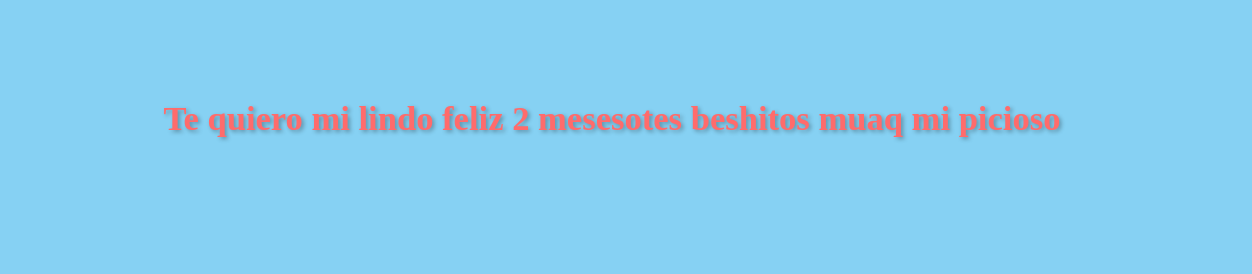
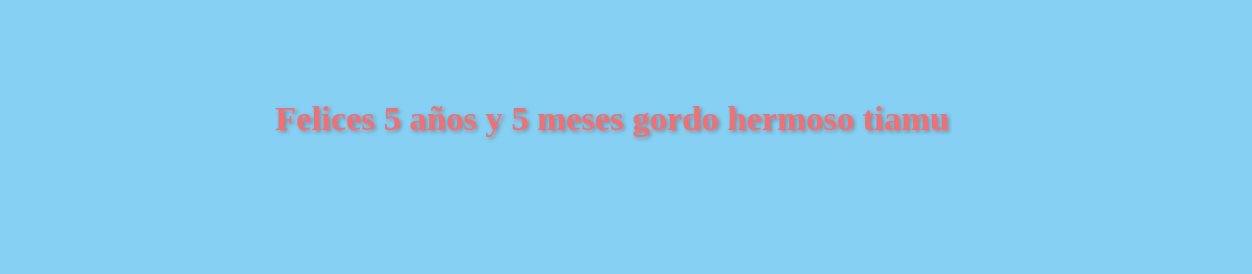
Before and after one commit to SofiaMSC/SRSS, a plain HTML site: page index.html in a window 1280 px wide. Shown: the top 274 px of the page, 28-1280 px from the left. Drawn offline with Linux system fonts and the light colour scheme.

Commit message:
Update index.html
Signed-off-by: SofiaMSC <160423760+SofiaMSC@users.noreply.github.com>

```diff
--- a/index.html
+++ b/index.html
@@ -7,7 +7,7 @@
 
 </head>
 <body>
-  <h1 style="text-align: center;">Te quiero mi lindo feliz 2 mesesotes beshitos muaq mi picioso </h1>
+  <h1 style="text-align: center;">Felices 5 años y 5 meses gordo hermoso tiamu </h1>
   <div aling="center"> <img src="Captura de pantalla 2024-02-23 212541.png"></div>
 <div class="container">
   <div class="egg">
```
